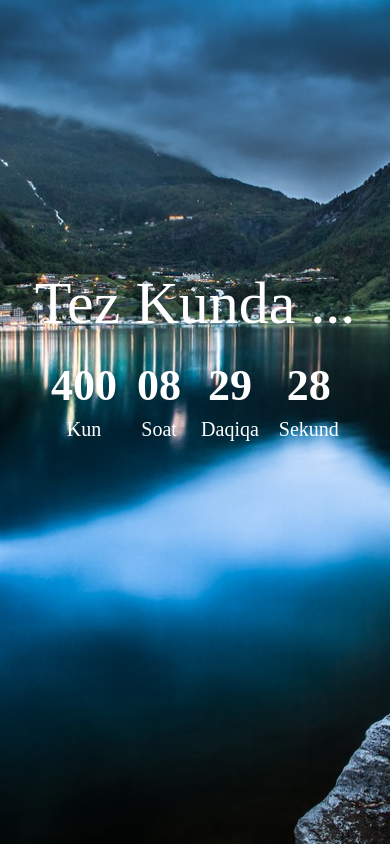
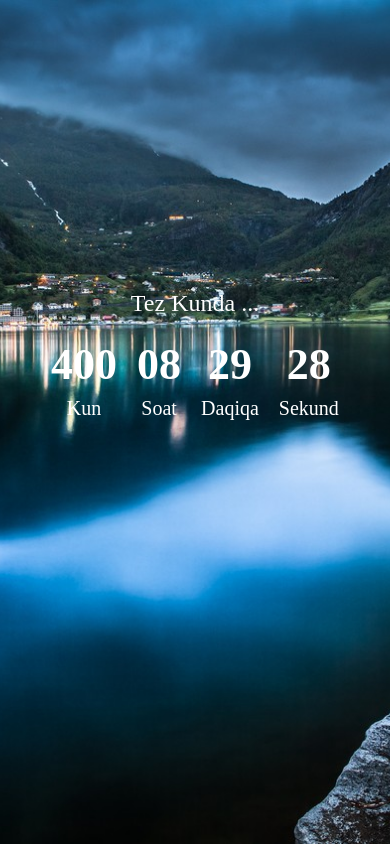
Before and after one commit to islom-jummaev/meni, a plain HTML site: page index.html in a window 390 px wide. Drawn offline with Linux system fonts and the light colour scheme.

Commit message:
projects

```diff
--- a/css/index.css
+++ b/css/index.css
@@ -67,4 +67,7 @@ body{
     .time small{
         font-size: 10px;
     }
+    .text{
+        font-size: 24px;
+    }
 }
```
